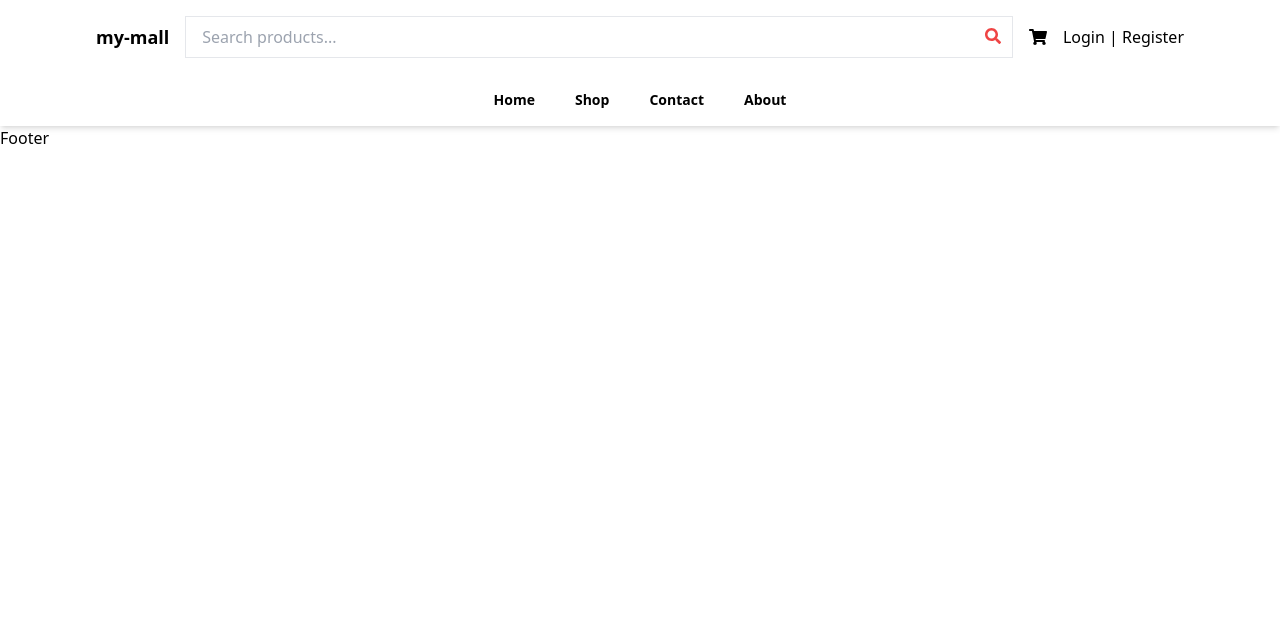
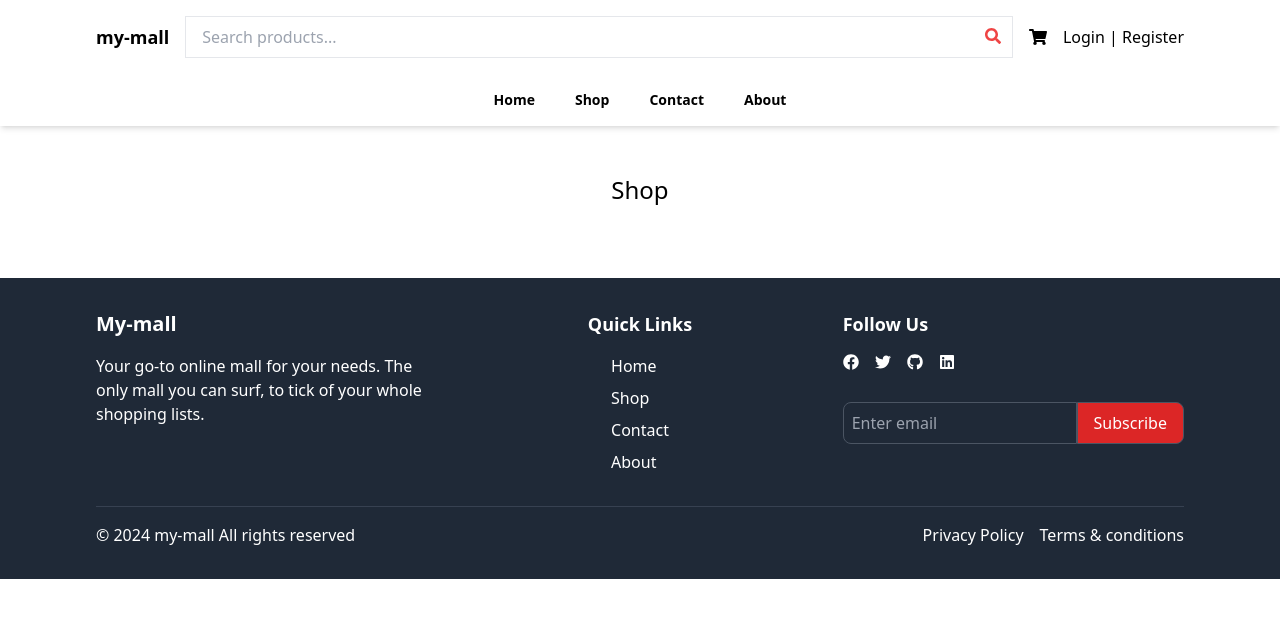
Before and after one commit to manitapaudel/my-mall, a React (Vite) app: page /shop in a window 1280 px wide. Shown: the top 618 px of the page. Built offline with nearby package versions, Linux system fonts and the light colour scheme.

Commit message:
Add footer and shop components, creat shop page

```diff
--- a/src/App.jsx
+++ b/src/App.jsx
@@ -3,6 +3,7 @@ import { BrowserRouter as Router, Routes, Route } from "react-router-dom";
 import Navbar from "./components/Navbar";
 import Footer from "./components/Footer";
 import Home from "./pages/Home";
+import Shop from "./pages/Home/Shop";
 
 function App() {
   return (
@@ -10,6 +11,7 @@ function App() {
       <Navbar />
       <Routes>
         <Route path="/" element={<Home />}></Route>
+        <Route path="/shop" element={<Shop />}></Route>
       </Routes>
       <Footer />
     </Router>
--- a/src/assets/constants/index.js
+++ b/src/assets/constants/index.js
@@ -1,9 +1,13 @@
 import {
+  FaFacebook,
+  FaGithub,
   FaHeadset,
+  FaLinkedin,
   FaLock,
   FaMoneyBillWave,
   FaShippingFast,
   FaTag,
+  FaTwitter,
 } from "react-icons/fa";
 
 import MenCategory from "../../assets/images/man.jpg";
@@ -17,7 +21,7 @@ export const navLinks = [
   },
   {
     title: "Shop",
-    href: "/",
+    href: "/shop",
   },
   {
     title: "Contact",
@@ -62,3 +66,26 @@ export const categories = [
   { title: "Women", imageSrc: WomenCategory },
   { title: "Kids", imageSrc: KidsCategory },
 ];
+
+export const socials = [
+  {
+    title: "Facebook",
+    Icon: FaFacebook,
+    href: "/",
+  },
+  {
+    title: "Twitter",
+    Icon: FaTwitter,
+    href: "/",
+  },
+  {
+    title: "GitHub",
+    Icon: FaGithub,
+    href: "/",
+  },
+  {
+    title: "LinkedIn",
+    Icon: FaLinkedin,
+    href: "/",
+  },
+];
--- a/src/components/Footer/index.jsx
+++ b/src/components/Footer/index.jsx
@@ -1,5 +1,66 @@
+import { Link } from "react-router-dom";
+import { navLinks, socials } from "../../assets/constants";
+
 const Footer = () => {
-  return <div>Footer</div>;
+  return (
+    <footer className="bg-gray-800 text-white py-8 px-4 md:px-16 lg:px-24">
+      <div className="container mx-auto grid grid-cols-1 md:grid-cols-3 gap-8">
+        <div>
+          <h3 className="text-xl font-semibold">My-mall</h3>
+          <p className="mt-4">
+            Your go-to online mall for your needs. The only mall you can surf,
+            to tick of your whole shopping lists.
+          </p>
+        </div>
+        <div className="flex flex-col md:items-center">
+          <h4 className="text-lg font-semibold">Quick Links</h4>
+          <ul className="mt-4 space-y-2">
+            {navLinks.map((link) => (
+              <li key={link.title}>
+                <Link to={link.href} className="hover:underline">
+                  {link.title}
+                </Link>
+              </li>
+            ))}
+          </ul>
+        </div>
+        <div className="">
+          <h4 className="text-lg font-semibold">Follow Us</h4>
+          <div className="flex space-x-4 mt-4">
+            {socials.map(({ title, href, Icon }) => (
+              <Link
+                href={href}
+                key={title}
+                title={title}
+                className="hover:text-gray-400"
+              >
+                <Icon />
+              </Link>
+            ))}
+          </div>
+          <form className="flex items-center justify-center mt-8">
+            <input
+              type="email"
+              placeholder="Enter email"
+              className="w-full p-2 rounded-l-lg bg-gray-800 border border-gray-600"
+            />
+            <button className="bg-red-600 text-white px-4 py-2 rounded-r-lg border border-gray-600">
+              Subscribe
+            </button>
+          </form>
+        </div>
+      </div>
+      <div className="mt-8 border-t border-gray-700 pt-4">
+        <div className="container mx-auto flex flex-col md:flex-row justify-between items-center">
+          <p>&copy; 2024 my-mall All rights reserved</p>
+          <div className="flex space-x-4 mt-4 md:mt-0">
+            <Link className="hover:underline">Privacy Policy</Link>
+            <Link className="hover:underline">Terms & conditions</Link>
+          </div>
+        </div>
+      </div>
+    </footer>
+  );
 };
 
 export default Footer;
--- /dev/null
+++ b/src/components/ProductCard/index.jsx
@@ -0,0 +1,28 @@
+/* eslint-disable react/prop-types */
+import { FaStar } from "react-icons/fa";
+
+const ProductCard = ({ product }) => {
+  return (
+    <div className="container mx-auto bg-white p-4 rounded relative border transform transition-transform duration-300 hover:scale-105">
+      <img
+        src={product.image}
+        alt=""
+        className="w-full h-48 object-contain mb-4"
+      />
+      <h3 className="text-lg font-semibold">{product.name}</h3>
+      <p className="text-gray-500">${product.price}</p>
+      <div className="flex items-center mt-2">
+        <FaStar className="text-yellow-500" />
+        <FaStar className="text-yellow-500" />
+        <FaStar className="text-yellow-500" />
+        <FaStar className="text-yellow-500" />
+      </div>
+      <div className="absolute bottom-4 right-2 flex items-center justify-center w-8 h-8 bg-red-600 group text-white text-sm rounded-full cursor-pointer hover:w-32 hover:bg-red-700 transition-all">
+        <span className="group-hover:hidden">+</span>
+        <span className="hidden group-hover:block">Add to Cart</span>
+      </div>
+    </div>
+  );
+};
+
+export default ProductCard;
--- /dev/null
+++ b/src/pages/Home/Shop/index.jsx
@@ -0,0 +1,18 @@
+import { useSelector } from "react-redux";
+import ProductCard from "../../../components/ProductCard";
+
+const Shop = () => {
+  const product = useSelector((state) => state.product);
+  return (
+    <div className="container mx-auto py-12 px-4 md:px-16 lg:px-24">
+      <h2 className="text-2xl font-bbold mb-6 text-center">Shop</h2>
+      <div className="grid grid-cols-1 sm:grid-cols-2 md:grid-cols-4 lg:grid-cols-5 gap-6 cursor-pointer">
+        {product.products.map((product) => (
+          <ProductCard key={product.id} product={product} />
+        ))}
+      </div>
+    </div>
+  );
+};
+
+export default Shop;
--- a/src/pages/Home/index.jsx
+++ b/src/pages/Home/index.jsx
@@ -1,9 +1,22 @@
-import { categories } from "../../assets/mockData";
+import { useEffect } from "react";
+import { useDispatch, useSelector } from "react-redux";
+
+import { categories, mockData } from "../../assets/mockData";
 import HeroImage from "../../assets/images/hero-image.jpg";
 import InfoSection from "../../components/InfoSection";
 import CategoriesSection from "../../components/CategoriesSection";
+import { setProducts } from "../../redux/productSlice";
+import ProductCard from "../../components/ProductCard";
+import Shop from "./Shop";
 
 const Home = () => {
+  const dispatch = useDispatch();
+  const product = useSelector((state) => state.product);
+
+  useEffect(() => {
+    dispatch(setProducts(mockData));
+  });
+
   return (
     <div className="bg-white mt-2 px-4 md:px-16 lg:px-24">
       <div className="container mx-auto py-4 flex fles-col md:flex-row space-x-2">
@@ -40,6 +53,15 @@ const Home = () => {
       </div>
       <InfoSection />
       <CategoriesSection />
+      <div className="container mx-auto py-12">
+        <h2 className="text-2xl font-bbold mb-6 text-center">Top Products</h2>
+        <div className="grid grid-cols-1 sm:grid-cols-2 md:grid-cols-4 lg:grid-cols-5 gap-6 cursor-pointer">
+          {product.products.slice(0, 5).map((product) => (
+            <ProductCard key={product.id} product={product} />
+          ))}
+        </div>
+      </div>
+      <Shop />
     </div>
   );
 };
```
